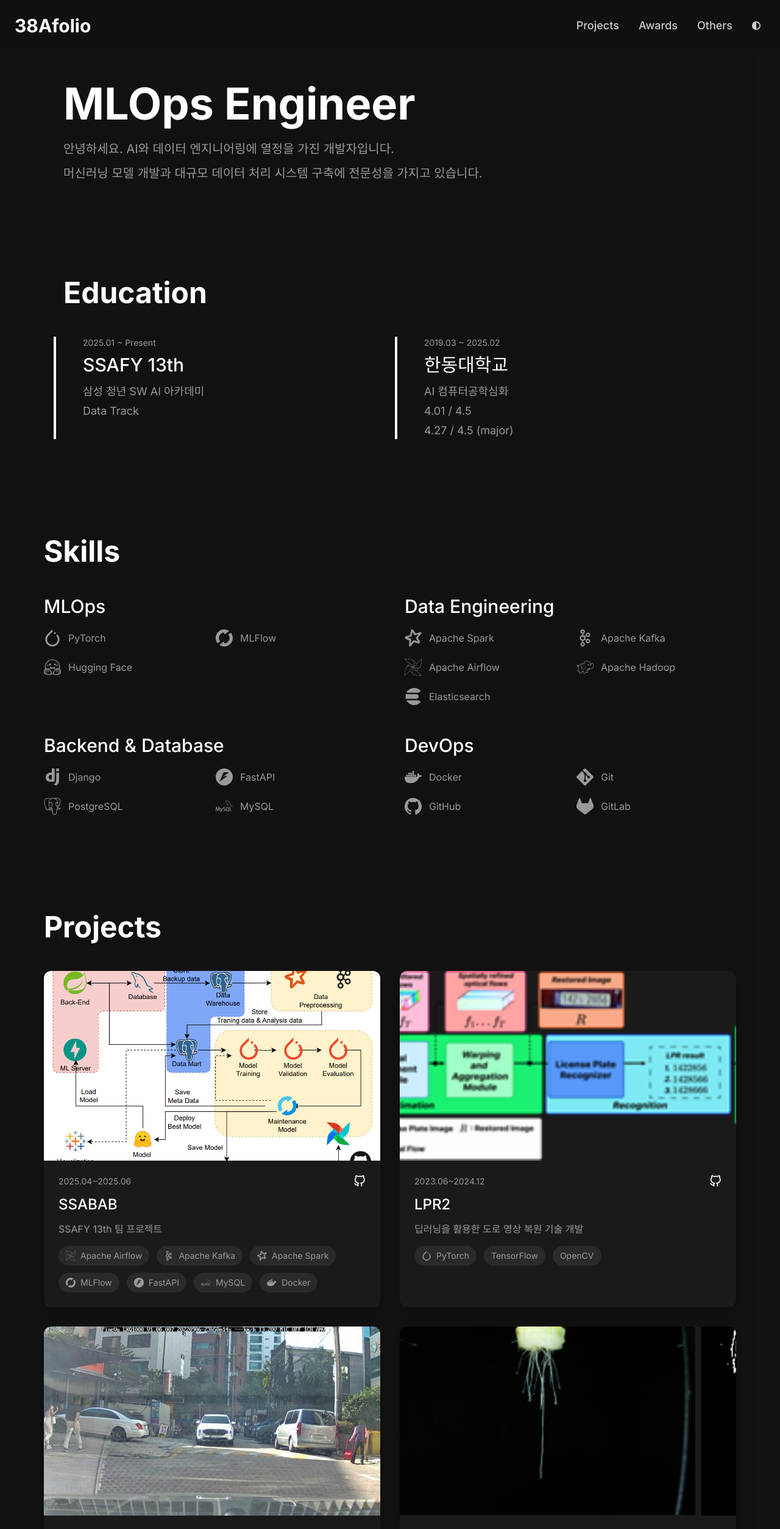
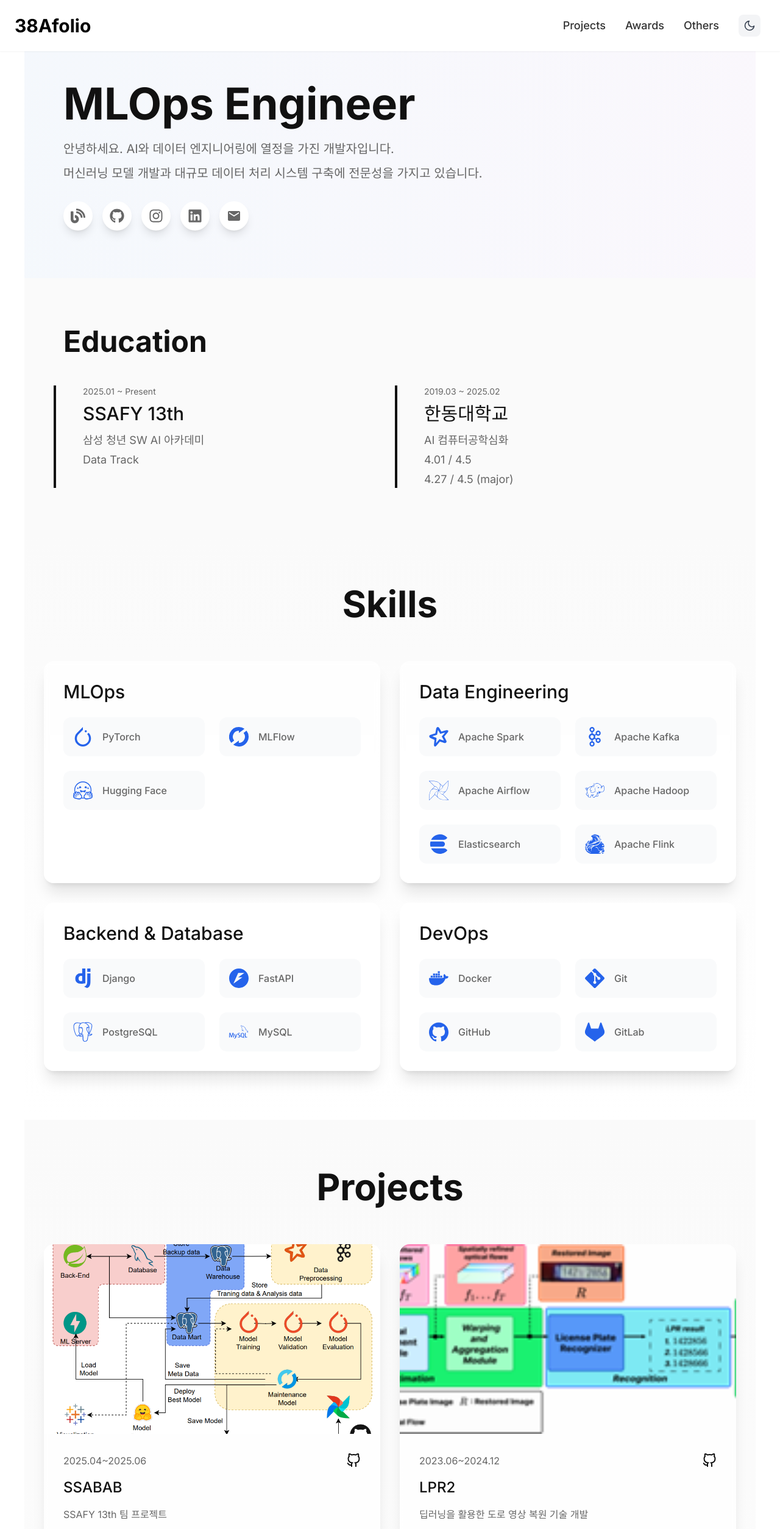
Before and after one commit to choihjin/portfolio, a Next.js app: page / in a window 1280 px wide. Shown: the top 2507 px of the page at 61% size. Built offline with nearby package versions, Linux system fonts and the light colour scheme.

Commit message:
fix: styling

```diff
--- a/app/components/theme-switch.tsx
+++ b/app/components/theme-switch.tsx
@@ -4,6 +4,8 @@ import { useTheme } from "next-themes";
 import { ThemeProvider as NextThemesProvider } from "next-themes";
 import type { ThemeProviderProps } from "next-themes";
 import { FaCircleHalfStroke } from "react-icons/fa6";
+import { useEffect, useState } from "react";
+import { FiSun, FiMoon } from "react-icons/fi";
 
 const storageKey = 'theme-preference';
 
@@ -21,35 +23,29 @@ export function ThemeProvider({ children, ...props }: ThemeProviderProps) {
   );
 }
 
-export const ThemeSwitch: React.FC = () => {
+export function ThemeSwitch() {
+  const [mounted, setMounted] = useState(false);
   const { theme, setTheme } = useTheme();
-  const [mounted, setMounted] = React.useState(false);
 
-  React.useEffect(() => {
+  useEffect(() => {
     setMounted(true);
   }, []);
 
   if (!mounted) {
-    return (
-      <FaCircleHalfStroke
-        className="h-[14px] w-[14px] text-[#1c1c1c]"
-        aria-hidden="true"
-      />
-    );
+    return null;
   }
 
   return (
     <button
-      id="theme-toggle"
-      aria-label={`${theme} mode`}
-      onClick={() => setTheme(theme === 'dark' ? 'light' : 'dark')}
-      className="flex items-center justify-center transition-opacity duration-300 hover:opacity-90"
+      onClick={() => setTheme(theme === "dark" ? "light" : "dark")}
+      className="p-2 rounded-lg bg-gray-100 dark:bg-gray-800 hover:bg-gray-200 dark:hover:bg-gray-700 transition-colors duration-200"
+      aria-label="Toggle theme"
     >
-      <FaCircleHalfStroke
-        className={`h-[14px] w-[14px] ${
-          theme === "dark" ? "text-[#D4D4D4]" : "text-[#1c1c1c]"
-        }`}
-      />
+      {theme === "dark" ? (
+        <FiSun className="w-5 h-5 text-yellow-500" />
+      ) : (
+        <FiMoon className="w-5 h-5 text-gray-700" />
+      )}
     </button>
   );
-};
+}
--- a/app/config.ts
+++ b/app/config.ts
@@ -1,3 +1,6 @@
+import { FaTwitter, FaGithub, FaInstagram, FaLinkedin, FaBlog } from 'react-icons/fa';
+import { MdEmail } from 'react-icons/md';
+
 export const metaData = {
   baseUrl: "https://nextfolio-template.vercel.app/",
   title: "38Afolio",
@@ -7,13 +10,33 @@ export const metaData = {
     "A clean, fast, and lightweight portfolio template built with Next.js, Vercel, and Tailwind CSS for optimal performance.",
 };
 
-export const socialLinks = {
-  twitter: "https://velog.io/@choihjin/posts",
-  github: "https://github.com/choihjin",
-  instagram: "https://www.instagram.com/",
-  linkedin: "https://www.linkedin.com/in/%ED%98%81%EC%A7%84-%EC%B5%9C-772649364/",
-  email: "mailto:jjin6573@gmail.com",
-};
+export const socialLinks = [
+  {
+    name: 'Twitter',
+    url: "https://velog.io/@choihjin/posts",
+    icon: FaBlog
+  },
+  {
+    name: 'GitHub',
+    url: "https://github.com/choihjin",
+    icon: FaGithub
+  },
+  {
+    name: 'Instagram',
+    url: "https://www.instagram.com/",
+    icon: FaInstagram
+  },
+  {
+    name: 'LinkedIn',
+    url: "https://www.linkedin.com/in/%ED%98%81%EC%A7%84-%EC%B5%9C-772649364/",
+    icon: FaLinkedin
+  },
+  {
+    name: 'Email',
+    url: "mailto:jjin6573@gmail.com",
+    icon: MdEmail
+  }
+];
 
 export const siteConfig = {
   name: "Portfolio",
--- a/app/layout.tsx
+++ b/app/layout.tsx
@@ -5,7 +5,7 @@ import { Navbar } from "./components/nav";
 import { Analytics } from "@vercel/analytics/react";
 import { SpeedInsights } from "@vercel/speed-insights/next";
 import Footer from "./components/footer";
-import { ThemeProvider } from "./components/theme-switch";
+import { ThemeProvider } from "next-themes";
 import { metaData } from "./config";
 
 const inter = Inter({ subsets: ["latin"] });
@@ -73,12 +73,7 @@ export default function RootLayout({
         />
       </head>
       <body className="antialiased flex flex-col items-center justify-center mx-auto mt-2 lg:mt-8 mb-20 lg:mb-40">
-        <ThemeProvider
-          attribute="class"
-          defaultTheme="dark"
-          enableSystem={false}
-          disableTransitionOnChange
-        >
+        <ThemeProvider attribute="class" defaultTheme="system" enableSystem>
           <main className="flex-auto min-w-0 mt-2 md:mt-6 flex flex-col px-6 sm:px-4 md:px-0 w-full">
             <Navbar />
             {children}
--- a/app/page.tsx
+++ b/app/page.tsx
@@ -26,10 +26,14 @@ import { SiPytorch,
   SiCplusplus,
   SiApacheflink,
   SiSklearn,
+  SiTypescript,
 } from "react-icons/si";
 import { projects } from "./projects/project-data";
 import { awards } from "./awards/awards-data";
 import { activities } from "./others/others-data";
+import Link from "next/link";
+import { ThemeSwitch } from "./components/theme-switch";
+import { usePathname } from "next/navigation";
 
 const skills = [
   {
@@ -48,6 +52,7 @@ const skills = [
       { name: "Apache Airflow", icon: SiApacheairflow },
       { name: "Apache Hadoop", icon: SiApachehadoop },
       { name: "Elasticsearch", icon: SiElasticsearch },
+      { name: "Apache Flink", icon: SiApacheflink },
     ],
   },
   {
@@ -70,23 +75,87 @@ const skills = [
   },
 ];
 
+const navItems = {
+  "/projects": { name: "Projects" },
+  "/awards": { name: "Awards" },
+  "/others": { name: "Others" },
+};
+
+export function Navbar() {
+  const pathname = usePathname();
+
+  return (
+    <nav className="fixed top-0 left-0 right-0 z-50 bg-white/80 dark:bg-[#111]/80 backdrop-blur-lg border-b border-gray-200 dark:border-gray-800">
+      <div className="max-w-7xl mx-auto px-4 sm:px-6 lg:px-8">
+        <div className="flex flex-col md:flex-row md:items-center justify-between py-4">
+          <div className="flex items-center">
+            <Link
+              href="/"
+              className="text-2xl font-bold bg-gradient-to-r from-blue-600 to-purple-600 dark:from-blue-400 dark:to-purple-400 bg-clip-text text-transparent hover:opacity-80 transition-all duration-300"
+            >
+              {metaData.title}
+            </Link>
+          </div>
+          <div className="flex flex-row gap-6 mt-4 md:mt-0 md:ml-auto items-center">
+            {Object.entries(navItems).map(([path, { name }]) => {
+              const isActive = pathname === path;
+              return (
+                <Link
+                  key={path}
+                  href={path}
+                  className={`relative text-base font-medium transition-all duration-300 ${
+                    isActive
+                      ? "text-blue-600 dark:text-blue-400"
+                      : "text-gray-600 dark:text-gray-400 hover:text-blue-600 dark:hover:text-blue-400"
+                  }`}
+                >
+                  {name}
+                  {isActive && (
+                    <span className="absolute -bottom-1 left-0 w-full h-0.5 bg-blue-600 dark:bg-blue-400 rounded-full" />
+                  )}
+                </Link>
+              );
+            })}
+            <div className="h-6 w-px bg-gray-200 dark:bg-gray-800 mx-2" />
+            <ThemeSwitch />
+          </div>
+        </div>
+      </div>
+    </nav>
+  );
+}
+
 export default function Page() {
   return (
-    <div className="min-h-screen bg-[#fafafa] dark:bg-[#111]">
+    <div className="min-h-screen bg-gradient-to-b from-[#fafafa] to-white dark:from-[#111] dark:to-[#1a1a1a]">
       {/* Hero Section */}
-      <section className="min-h-[40vh] flex items-center bg-[#fafafa] dark:bg-[#111]">
-        <div className="w-full px-8 md:px-16">
+      <section className="min-h-[50vh] flex items-center relative overflow-hidden">
+        <div className="absolute inset-0 bg-gradient-to-r from-blue-50 to-purple-50 dark:from-blue-900/20 dark:to-purple-900/20 opacity-50" />
+        <div className="w-full px-8 md:px-16 relative z-10">
           <div className="max-w-[1400px] mx-auto">
-            <h1 className="text-6xl md:text-7xl font-bold text-[#111] dark:text-white mb-6 leading-tight">
+            <h1 className="text-6xl md:text-7xl font-bold text-[#111] dark:text-white mb-6 leading-tight animate-fade-in">
               MLOps Engineer
             </h1>
-            <div className="space-y-3 text-xl text-[#666] dark:text-[#999] max-w-3xl">
+            <div className="space-y-3 text-xl text-[#666] dark:text-[#999] max-w-3xl animate-slide-up">
               <p>
                 안녕하세요. AI와 데이터 엔지니어링에 열정을 가진 개발자입니다.
               </p>
               <p>
                 머신러닝 모델 개발과 대규모 데이터 처리 시스템 구축에 전문성을 가지고 있습니다.
               </p>
+            </div>
+            <div className="flex gap-4 mt-8">
+              {socialLinks.map((link, index) => (
+                <a
+                  key={index}
+                  href={link.url}
+                  target="_blank"
+                  rel="noopener noreferrer"
+                  className="p-3 rounded-full bg-white dark:bg-[#1a1a1a] shadow-lg hover:shadow-xl transition-all duration-300 hover:-translate-y-1"
+                >
+                  <link.icon className="w-6 h-6 text-[#666] dark:text-[#999]" />
+                </a>
+              ))}
             </div>
           </div>
         </div>
@@ -129,22 +198,22 @@ export default function Page() {
       </section>
 
       {/* Skills Section */}
-      <section className="py-20 bg-[#fafafa] dark:bg-[#111]">
-        <div className="w-full max-w-[1400px] px-8 mx-auto">
-          <h2 className="text-4xl md:text-5xl font-bold text-[#111] dark:text-white mb-12">
+      <section className="py-20 bg-gradient-to-b from-[#fafafa] to-white dark:from-[#111] dark:to-[#1a1a1a]">
+        <div className="w-full max-w-[1200px] px-8 mx-auto">
+          <h2 className="text-5xl md:text-6xl font-bold text-[#111] dark:text-white mb-16 text-center">
             Skills
           </h2>
-          <div className="grid md:grid-cols-2 gap-12">
+          <div className="grid md:grid-cols-2 gap-8">
             {skills.map((skill, index) => (
-              <div key={index}>
-                <h3 className="text-2xl md:text-3xl font-bold text-[#111] dark:text-white mb-5">
+              <div key={index} className="bg-white/80 dark:bg-[#1a1a1a]/80 backdrop-blur-sm rounded-2xl p-8 shadow-xl hover:shadow-2xl transition-all duration-300 transform hover:-translate-y-1">
+                <h3 className="text-2xl md:text-3xl font-bold text-[#111] dark:text-white mb-6">
                   {skill.category}
                 </h3>
-                <div className="grid grid-cols-2 gap-5">
+                <div className="grid grid-cols-2 gap-6">
                   {skill.items.map((item, idx) => (
-                    <div key={idx} className="flex items-center gap-3 text-base text-[#666] dark:text-[#999] group">
-                      <item.icon className="w-7 h-7 transition-transform group-hover:scale-110" />
-                      <span>{item.name}</span>
+                    <div key={idx} className="flex items-center gap-4 p-4 rounded-xl bg-gray-50 dark:bg-[#2a2a2a] group hover:bg-gray-100 dark:hover:bg-[#333] transition-all duration-300">
+                      <item.icon className="w-8 h-8 text-blue-600 dark:text-blue-400 transition-transform group-hover:scale-110" />
+                      <span className="text-base font-medium text-[#666] dark:text-[#999]">{item.name}</span>
                     </div>
                   ))}
                 </div>
@@ -155,26 +224,26 @@ export default function Page() {
       </section>
 
       {/* Projects Section */}
-            <section className="py-20 bg-[#fafafa] dark:bg-[#111]">
-        <div className="w-full max-w-[1400px] px-8 mx-auto">
-          <h2 className="text-4xl md:text-5xl font-bold text-[#111] dark:text-white mb-12">
+      <section className="py-20 bg-gradient-to-b from-[#fafafa] to-white dark:from-[#111] dark:to-[#1a1a1a]">
+        <div className="w-full max-w-[1200px] px-8 mx-auto">
+          <h2 className="text-5xl md:text-6xl font-bold text-[#111] dark:text-white mb-16 text-center">
             Projects
           </h2>
           <div className="grid md:grid-cols-2 gap-8">
             {projects.map((project, index) => (
-              <div key={index} className="group bg-white dark:bg-[#1a1a1a] rounded-xl overflow-hidden shadow-lg hover:shadow-xl transition-all duration-300">
+              <div key={index} className="group bg-white/80 dark:bg-[#1a1a1a]/80 backdrop-blur-sm rounded-2xl overflow-hidden shadow-xl hover:shadow-2xl transition-all duration-500 transform hover:-translate-y-1">
                 {project.image && (
                   <div className="aspect-video overflow-hidden">
                     <img
                       src={project.image}
                       alt={project.title}
-                      className="w-full h-full object-cover transition-transform duration-700 group-hover:scale-105"
+                      className="w-full h-full object-cover transition-transform duration-700 group-hover:scale-110"
                     />
                   </div>
                 )}
-                <div className="p-6">
-                  <div className="flex items-center justify-between mb-3">
-                    <div className="text-sm text-[#666] dark:text-[#999]">
+                <div className="p-8">
+                  <div className="flex items-center justify-between mb-4">
+                    <div className="text-base text-[#666] dark:text-[#999]">
                       {project.date}
                     </div>
                     <a
@@ -183,26 +252,54 @@ export default function Page() {
                       rel="noopener noreferrer"
                       className="text-[#111] dark:text-white hover:text-blue-600 dark:hover:text-blue-400 transition-colors"
                     >
-                      <svg xmlns="http://www.w3.org/2000/svg" className="h-5 w-5" viewBox="0 0 24 24" fill="none" stroke="currentColor" strokeWidth="2">
+                      <svg xmlns="http://www.w3.org/2000/svg" className="h-6 w-6" viewBox="0 0 24 24" fill="none" stroke="currentColor" strokeWidth="2">
                         <path d="M9 19c-5 1.5-5-2.5-7-3m14 6v-3.87a3.37 3.37 0 0 0-.94-2.61c3.14-.35 6.44-1.54 6.44-7A5.44 5.44 0 0 0 20 4.77 5.07 5.07 0 0 0 19.91 1S18.73.65 16 2.48a13.38 13.38 0 0 0-7 0C6.27.65 5.09 1 5.09 1A5.07 5.07 0 0 0 5 4.77a5.44 5.44 0 0 0-1.5 3.78c0 5.42 3.3 6.61 6.44 7A3.37 3.37 0 0 0 9 18.13V22"></path>
                       </svg>
                     </a>
                   </div>
-                  <h3 className="text-2xl font-bold text-[#111] dark:text-white mb-3">
+                  <h3 className="text-2xl font-bold text-[#111] dark:text-white mb-4">
                     {project.title}
                   </h3>
-                  <p className="text-base text-[#666] dark:text-[#999] mb-4">
+                  <p className="text-base text-[#666] dark:text-[#999] mb-6">
                     {project.description}
                   </p>
                   <div className="flex flex-wrap gap-3">
                     {project.tech.map((tech, idx) => {
-                      const Icon = skills.flatMap(skill => skill.items)
+                      let Icon;
+                      switch (tech) {
+                        case "Next.js":
+                          Icon = SiNextdotjs;
+                          break;
+                        case "Tailwind CSS":
+                          Icon = SiTailwindcss;
+                          break;
+                        case "TypeScript":
+                          Icon = SiTypescript;
+                          break;
+                        case "Vue":
+                          Icon = SiVuejs;
+                          break;
+                        case "OpenCV":
+                          Icon = SiOpenCV;
+                          break;
+                        case "TensorFlow":
+                          Icon = SiTensorflow;
+                          break;
+                        case "C++":
+                          Icon = SiCplusplus;
+                          break;
+                        case "sklearn":
+                          Icon = SiSklearn;
+                          break;
+                        default:
+                          Icon = skills.flatMap(skill => skill.items)
                             .find(item => item.name === tech)?.icon;
+                      }
 
                       return (
-                        <div key={idx} className="flex items-center gap-2 px-3 py-1.5 bg-gray-100 dark:bg-[#2a2a2a] rounded-full text-[#666] dark:text-[#999] group-hover:bg-gray-200 dark:group-hover:bg-[#333] transition-colors">
-                          {Icon && <Icon className="w-4 h-4" />}
-                          <span className="text-sm">{tech}</span>
+                        <div key={idx} className="flex items-center gap-2 px-4 py-2 bg-gray-100 dark:bg-[#2a2a2a] rounded-full text-[#666] dark:text-[#999] group-hover:bg-gray-200 dark:group-hover:bg-[#333] transition-all duration-300">
+                          {Icon && <Icon className="w-5 h-5" />}
+                          <span className="text-sm font-medium">{tech}</span>
                         </div>
                       );
                     })}
@@ -215,27 +312,33 @@ export default function Page() {
       </section>
 
       {/* Awards Section */}
-      <section className="py-20 bg-[#fafafa] dark:bg-[#111]">
-        <div className="w-full max-w-[1400px] px-8 mx-auto">
-          <h2 className="text-4xl md:text-5xl font-bold text-[#111] dark:text-white mb-12">
+      <section className="py-20 bg-gradient-to-b from-[#fafafa] to-white dark:from-[#111] dark:to-[#1a1a1a]">
+        <div className="w-full max-w-[1200px] px-8 mx-auto">
+          <h2 className="text-5xl md:text-6xl font-bold text-[#111] dark:text-white mb-16 text-center">
             Awards
           </h2>
           <div className="space-y-8">
             {awards.map((award, index) => (
-              <div key={index} className="relative">
-                <div className="absolute -left-4 top-0 w-1 h-full bg-[#111] dark:bg-white" />
-                <div className="pl-8">
-                  <div className="text-xs text-[#666] dark:text-[#999] mb-1">
+              <div key={index} className="group bg-white/80 dark:bg-[#1a1a1a]/80 backdrop-blur-sm rounded-2xl p-8 shadow-xl hover:shadow-2xl transition-all duration-300 transform hover:-translate-y-1">
+                <div className="flex items-center gap-6">
+                  <div className="w-16 h-16 rounded-full bg-blue-600 dark:bg-blue-400 flex items-center justify-center flex-shrink-0">
+                    <span className="text-white text-2xl font-bold">
+                      {award.title?.charAt(0) || 'A'}
+                    </span>
+                  </div>
+                  <div>
+                    <div className="text-base text-[#666] dark:text-[#999] mb-2">
                       {award.date}
                     </div>
-                  <h3 className="text-xl font-bold text-[#111] dark:text-white mb-1">
+                    <h3 className="text-xl font-bold text-[#111] dark:text-white mb-2">
                       {award.title}
                     </h3>
-                  <div className="text-sm text-[#666] dark:text-[#999] mb-1">
+                    <div className="text-base text-[#666] dark:text-[#999] mb-2">
                       {award.organizer}
                     </div>
-                  <div className="text-lg font-bold text-[#111] dark:text-white">
-                    {award.rank}
+                    <div className="text-xl font-bold text-blue-600 dark:text-blue-400">
+                      {award.rank || '수상'}
+                    </div>
                   </div>
                 </div>
               </div>
@@ -245,26 +348,26 @@ export default function Page() {
       </section>
 
       {/* Activities Section */}
-      <section className="py-20 bg-[#fafafa] dark:bg-[#111]">
-        <div className="w-full max-w-[1400px] px-8 mx-auto">
-          <h2 className="text-4xl md:text-5xl font-bold text-[#111] dark:text-white mb-12">
+      <section className="py-20 bg-gradient-to-b from-[#fafafa] to-white dark:from-[#111] dark:to-[#1a1a1a]">
+        <div className="w-full max-w-[1200px] px-8 mx-auto">
+          <h2 className="text-5xl md:text-6xl font-bold text-[#111] dark:text-white mb-16 text-center">
             Activities
           </h2>
           <div className="space-y-8">
             {activities.map((activity, index) => (
-              <div key={index} className="group bg-white dark:bg-[#1a1a1a] rounded-xl overflow-hidden shadow-lg hover:shadow-xl transition-all duration-300">
-                <div className="p-6">
-                  <div className="flex items-center gap-4 mb-4">
-                    <div className="w-16 h-16 rounded-full bg-[#111] dark:bg-white flex items-center justify-center flex-shrink-0">
-                      <span className="text-white dark:text-[#111] text-2xl font-bold">
+              <div key={index} className="group bg-white/80 dark:bg-[#1a1a1a]/80 backdrop-blur-sm rounded-2xl overflow-hidden shadow-xl hover:shadow-2xl transition-all duration-300 transform hover:-translate-y-1">
+                <div className="p-8">
+                  <div className="flex items-center gap-6 mb-4">
+                    <div className="w-16 h-16 rounded-full bg-blue-600 dark:bg-blue-400 flex items-center justify-center flex-shrink-0">
+                      <span className="text-white text-2xl font-bold">
                         {activity.title.charAt(0)}
                       </span>
                     </div>
                     <div>
-                      <div className="text-sm text-[#666] dark:text-[#999] mb-1">
+                      <div className="text-base text-[#666] dark:text-[#999] mb-2">
                         {activity.date}
                       </div>
-                      <h3 className="text-2xl font-bold text-[#111] dark:text-white mb-1">
+                      <h3 className="text-xl font-bold text-[#111] dark:text-white mb-2">
                         {activity.title}
                       </h3>
                       <div className="text-base text-[#666] dark:text-[#999]">
@@ -272,7 +375,7 @@ export default function Page() {
                       </div>
                     </div>
                   </div>
-                  <p className="text-base text-[#666] dark:text-[#999] pl-20">
+                  <p className="text-base text-[#666] dark:text-[#999] pl-24">
                     {activity.description}
                   </p>
                 </div>
```
Lines whose indentation alone changed are shown as unchanged.
